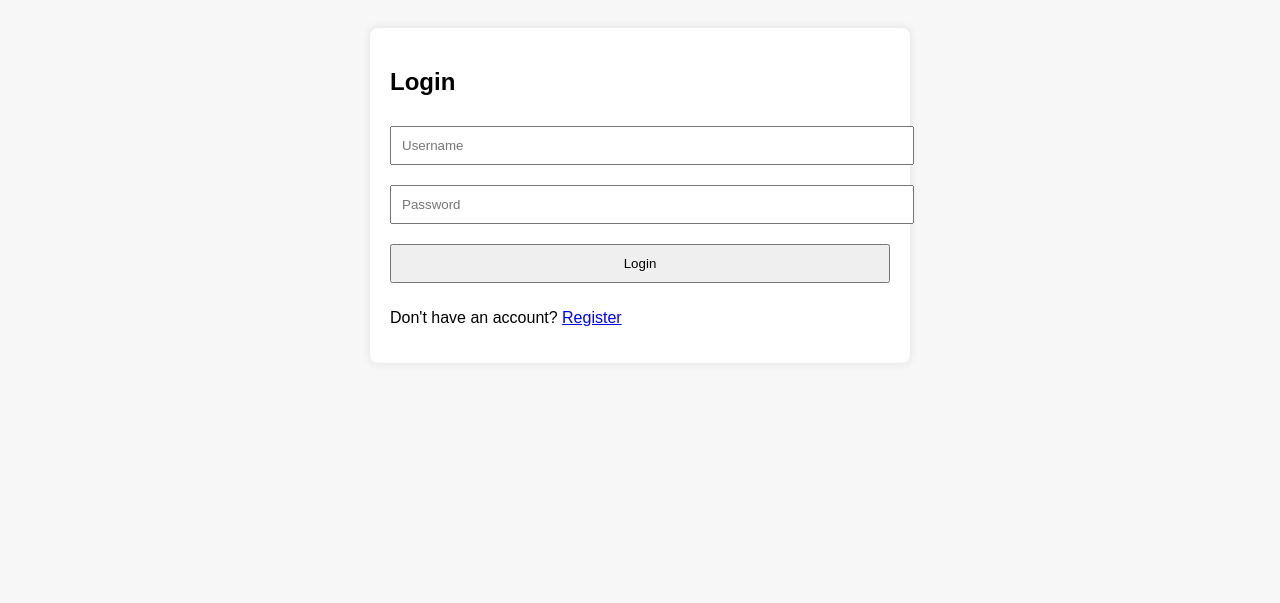
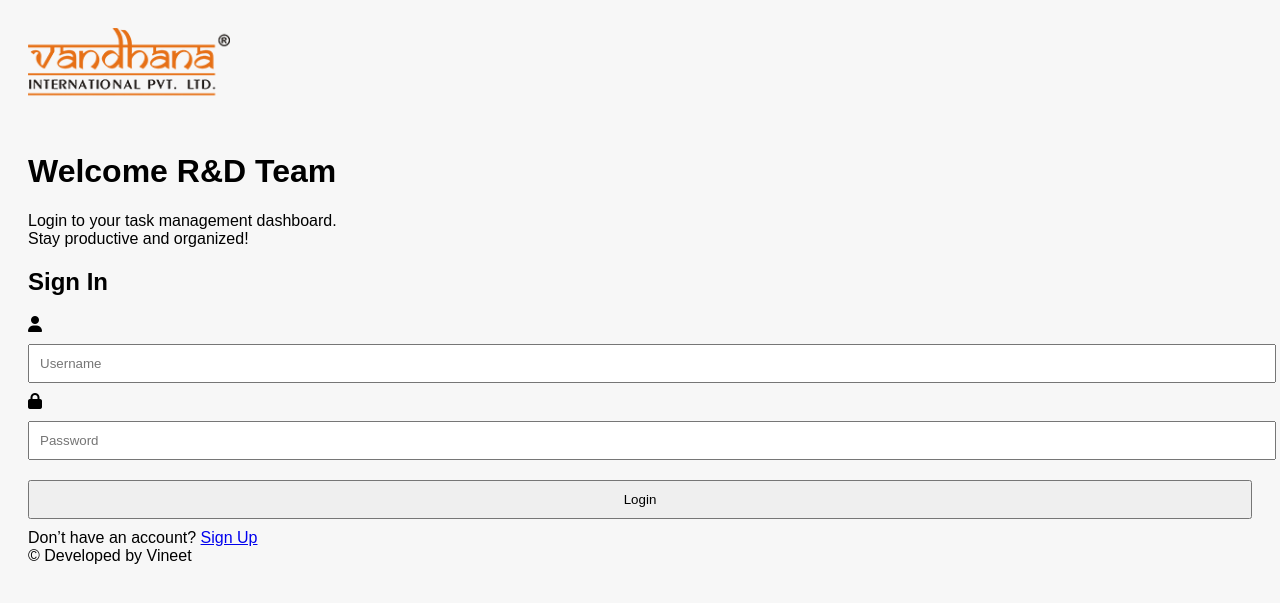
Before and after one commit to vineetRIE/Task-list, a Flask app: page /login in a window 1280 px wide. Shown: the top 603 px of the page. Run offline with Flask 3, Linux system fonts and the light colour scheme; some libraries are stand-ins or nearby versions.

Commit message:
Update login.html

```diff
--- a/todo/templates/login.html
+++ b/todo/templates/login.html
@@ -1,20 +1,46 @@
-
 <!DOCTYPE html>
 <html lang="en">
 <head>
     <meta charset="UTF-8">
     <title>Login</title>
+    <link href="https://fonts.googleapis.com/css2?family=Poppins:wght@300;400;600&display=swap" rel="stylesheet">
     <link rel="stylesheet" href="{{ url_for('static', filename='css/style.css') }}">
+    <script src="https://kit.fontawesome.com/a076d05399.js" crossorigin="anonymous"></script>
 </head>
 <body>
-    <div class="form-container">
-        <h2>Login</h2>
-        <form method="POST">
-            <input type="text" name="username" placeholder="Username" required>
-            <input type="password" name="password" placeholder="Password" required>
-            <button type="submit">Login</button>
-        </form>
-        <p>Don't have an account? <a href="{{ url_for('register') }}">Register</a></p>
+    <div class="page-wrapper">
+
+        <div class="container">
+            <div class="left text-center">
+    <img src="{{ url_for('static', filename='images/logo.png') }}" alt="Logo" style="height: 80px; width: auto; margin-bottom: 20px;">
+    <h1>Welcome R&D Team</h1>
+    <p>Login to your task management dashboard.<br>Stay productive and organized!</p>
+</div>
+
+            <div class="right">
+                <h2>Sign In</h2>
+                <form method="POST" action="{{ url_for('login') }}">
+                    <div class="input-group">
+                        <i class="fas fa-user"></i>
+                        <input type="text" name="username" placeholder="Username" required>
+                    </div>
+                    <div class="input-group">
+                        <i class="fas fa-lock"></i>
+                        <input type="password" name="password" placeholder="Password" required>
+                    </div>
+                    <button type="submit">Login</button>
+                </form>
+                <div class="signup-link">
+                    Don’t have an account? <a href="{{ url_for('register') }}">Sign Up</a>
+                </div>
+            </div>
+        </div>
+
+        <!-- Footer outside container but inside wrapper -->
+        <div class="footer">
+            © Developed by Vineet
+        </div>
+
     </div>
 </body>
 </html>
```
